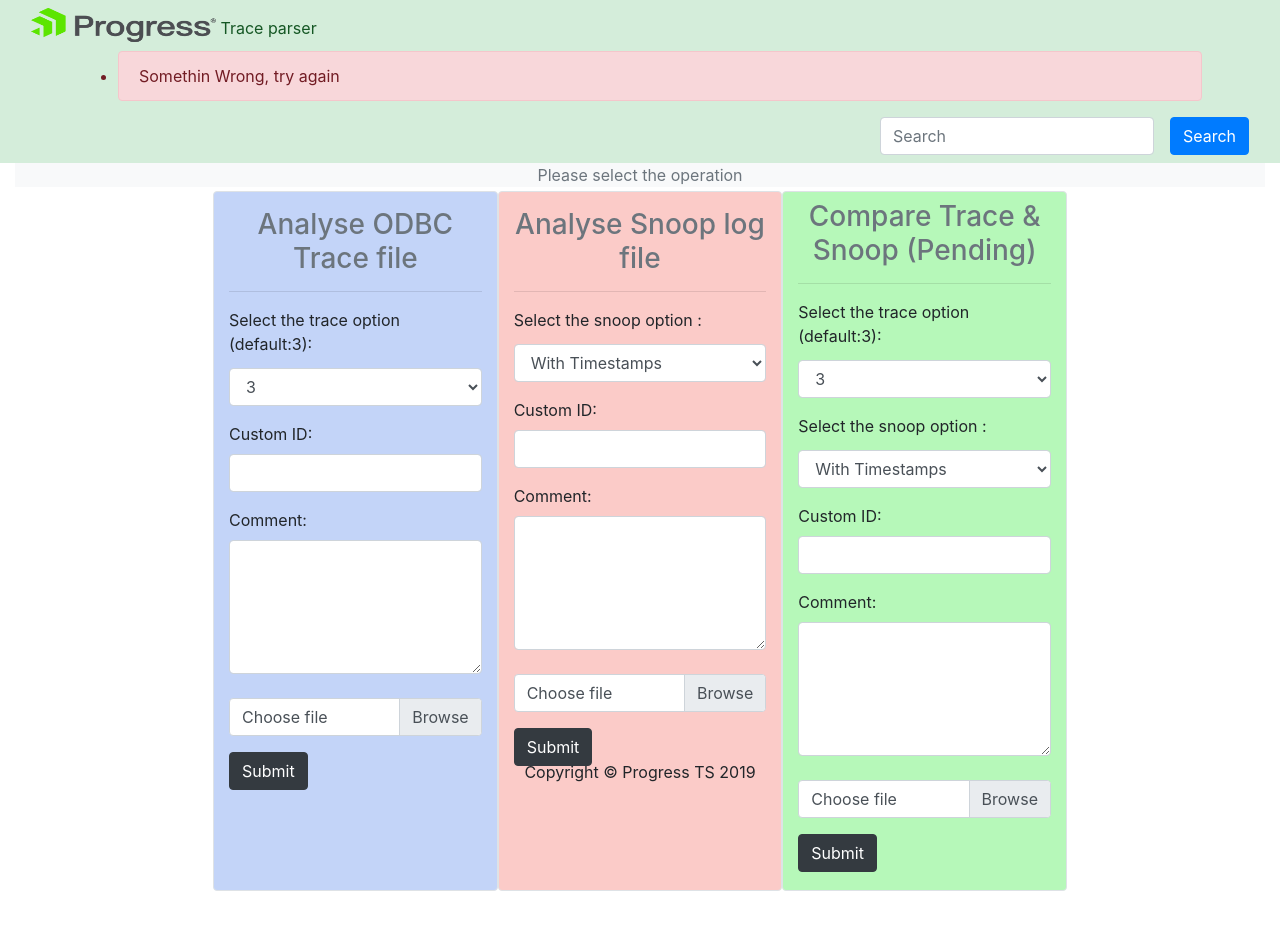
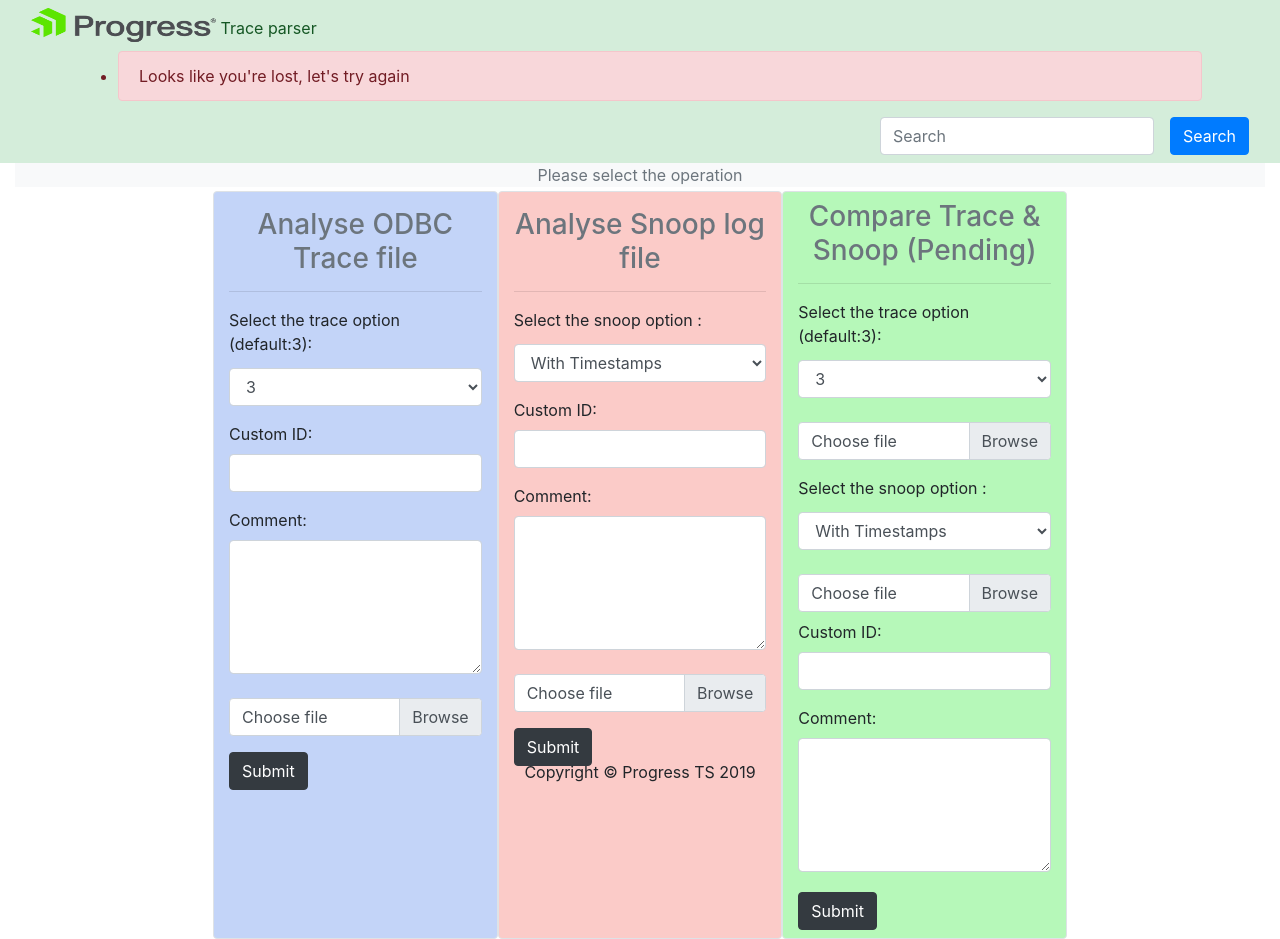
Before and after one commit to azzy5/Trace_Parse, a Flask app: page /trace_only in a window 1280 px wide. Before the commit the page ends 891 px from the top, so only its background shows below. Run offline with Flask 2, Linux system fonts and the light colour scheme; some libraries are stand-ins or nearby versions.

Commit message:
Mapped upload with parsing, Yaaay!!!!

```diff
--- a/app.py
+++ b/app.py
@@ -1,5 +1,8 @@
+from werkzeug.utils import secure_filename
 import flask as Flask
 from flask import flash
+from helpers import Trace_Parser_OP1
+from helpers import Trace_Parser_OP3
 
 
 try:
@@ -32,15 +35,13 @@ try:
 except ImportError:
     print(' urllib : library not found.  ')
 
+ALLOWED_EXTENSIONS = {'log', 'out', 'pkt'}
+
 sys.path.append('./helpers')
-from utils import *
-from helpers.FormsCheck import TraceInputs
-from werkzeug.utils import secure_filename
-
 app = Flask(__name__)
 app.secret_key = 'Let it be a secrete'
-FILE_EXT = ['log','out','pkt']
-
+error_class = 'alert alert-danger'
+success_class = 'alert alert-primary'
 
 '''
 API Routes :
@@ -62,30 +63,6 @@ API Routes :
     - Log the log into MongoDB
     <-- Json equelent of log file
 
-Tracker : https://trello.com/b/gVSNGEOf/trace-parser
-'''
-
-@app.route("/", methods=['GET', 'POST'])
-def index():
-    return render_template('index.html')
-
-
-@app.route("/show_trace_logs", methods=['GET', 'POST'])
-def show_trace_logs():
-    try:
-        file = open('./helpers/sample_1.json','r')
-        data = json.load(file)
-        file.close()
-    except FileNotFoundError:
-        print("the file not found, exiting...")
-        data= []
-    return render_template('traceview.html', data=data)
-
-'''
-1. Save the file
-2. Pass the location of file to OP1 and catch the output
-3. Pass the output to tarceview
-
 Record Example:
 {
 "_id": id
@@ -98,55 +75,113 @@ Record Example:
 "t_duraion" : totol_durations
 "s_time" : start_time
 "e_time" : end_time
+"md5" : file_md5
 "data" : [...]
 }
+
+Tracker : https://trello.com/b/gVSNGEOf/trace-parser
 '''
 
-@app.route("/show_snoop_logs", methods=['GET', 'POST'])
+
+@app.route("/", methods=['GET', 'POST'])
+def index():
+    return render_template('index.html')
+
+
+@app.route("/show_trace_logs", methods=['GET', 'POST'])
+def show_trace_logs():
+    try:
+        file = open('./helpers/sample_1.json', 'r')
+        data = json.load(file)
+        file.close()
+    except FileNotFoundError:
+        print("the file not found, exiting...")
+        data = []
+    return render_template('traceview.html', data=data)
+
+
+'''
+0. Check if the file exists
+1. Save the file
+2. Pass the location of file to OP1 and catch the output
+3. Pass the output to tarceview
+4. log the JSON to DB by creating a record with a qunique ID
+5. Delete the uploaded file
+
+'''
+@app.route("/snoop_only", methods=['GET', 'POST'])
 def show_snoop_logs():
-    if request.method == 'POST':
-        f = request.files['snoop_file']
-        fname  = secure_filename(f.name)
-        dirname = os.getcwd()
-        print(dirname)
-        if fname == '':
-            flash("Are you sure that's correct file?",error_class)
+    if request.method == 'GET':
+        flash('Looks like you\'re lost, let\'s try again', error_class)
+        return render_template("index.html")
+    if 'snoop_file' not in request.files or request.files['snoop_file'].name == '':
+        flash('Invalid file to be uploaded..', error_class)
+        return render_template("index.html")
+    else:
+        file = request.files['snoop_file']
+        if file and allowed_file(file.filename):
+            try:
+                fname = secure_filename(file.name)
+                file.save(fname)
+                flash("File Saved", success_class)
+                return render_template("index.html")
+            except expression:
+                flash("Are you sure that's correct file?", error_class)
+                return render_template("index.html")
+        else:
+            flash("Are you sure that's correct file?", error_class)
             return render_template("index.html")
-        else:
-            try:
-                f.save('temp/',f.filename)
-            except expression as identifier:
-                flash("Are you sure that's correct file?",error_class)
-                return render_template("index.html")
-            finally:
-                flash("File Saved",success_class)
-                return render_template("index.html")
-    else:
-        flash("Somethin Wrong, try again",error_class)
+
+# Trace
+@app.route("/trace_only", methods=['GET', 'POST'])
+def trace_only():
+    if request.method == 'GET':
+        flash('Looks like you\'re lost, let\'s try again', error_class)
         return render_template("index.html")
 
+    if 'trace_file' not in request.files or request.files['trace_file'].name == '':
+        flash('Invalid file to be uploaded..', error_class)
+        return render_template("index.html")
+    else:
+        file = request.files['trace_file']
+        trace_option = request.form['trace_option2']
+        print(trace_option)
+        if file and allowed_file(file.filename):
+            try:
+                fname = secure_filename(file.filename)
+                file.save(fname)
+            except expression:
+                flash("Something went wrong", error_class)
+                return render_template("index.html")
+            if execute(fname, trace_option):
+                try:
+                    file = open('./helpers/'+fname+'.json', 'r')
+                    data = json.load(file)
+                    file.close()
+                    return render_template('traceview.html', data=data)
+                except FileNotFoundError:
+                    print("the file not found, exiting...")
+                    data = []
+                    flash("Something went wrong while parsing the log...", error_class)
+                    return render_template('traceview.html', data=data)
+            else:
+                flash("Something went wrong while parsing the log...", error_class)
+                data = []
+                return render_template('traceview.html', data=data)
+        else:
+            flash("Are you sure that's correct file?", error_class)
+            return render_template("index.html")
 
-@app.route("/trace_only", methods=['GET', 'POST'])
-def trace_only():
-    if request.method == 'POST':
-        f = request.files['trace_file']
-        fname = f.filename
-        if fname == '':
-            flash("Are you sure that's correct file?",error_class)
-            return render_template("index.html")
-        else:
-            try:
-                f.save(secure_filename(fname))
-            except expression as identifier:
-                flash("Are you sure that's correct file?",error_class)
-                return render_template("index.html")
-            finally:
-                flash("File Saved",success_class)
-                return render_template("index.html")
-    else:
-        flash("Somethin Wrong, try again",error_class)
-        return render_template("index.html")
 
+def allowed_file(filename):
+    return '.' in filename and \
+           filename.rsplit('.', 1)[1].lower() in ALLOWED_EXTENSIONS
+
+def execute(fname, trace_option):
+    if trace_option=='3':
+        return Trace_Parser_OP3.execution(fname)
+    if trace_option=='1':
+        return Trace_Parser_OP1.execution(fname)
 
 if __name__ == '__main__':
     app.run(debug=True)
--- a/helpers/Trace_Parser_OP1.py
+++ b/helpers/Trace_Parser_OP1.py
@@ -168,33 +168,31 @@ def validate(lines):
 
 
 
-def execution():
+def execution(file_name):
     global_json = {}
-    lines = read_file("./helpers/TraceOption=1.out")
+    lines = read_file(file_name)
     print_statistics(lines)
-    json = parse_lines(lines)
+    data_json = parse_lines(lines)
     print("opening the file ....")
-    file = open('./helpers/sample_1.json', 'w')
+    file = open('./helpers/'+file_name+'.json', 'w')
     print("Writing data to file  ....")
-    file.write(json)
+    file.write(data_json)
     file.close()
     print("Completed  ....")
     return True
 
-
+'''
 if __name__ == '__main__':
     execution()
 
-''' To print all lines
+ To print all lines
     index = 0
     value_at = 0
     while index < len(lines):
         line = process_line(lines[index])
         print(str(index) + str(line))
         index = index + 1
-'''
 
-'''
     line = process_line(lines[141])
     print(line)
     count = 0
--- a/helpers/Trace_Parser_OP3.py
+++ b/helpers/Trace_Parser_OP3.py
@@ -187,17 +187,23 @@ def parse_lines(lines):
         index = index + 1
     return json.dumps(global_json)
 
-def execute():
+def execution(file_name):
     global_json = {}
-    lines = read_file("./helpers/TraceOption=3.out")
+    lines = read_file(file_name)
     print_statistics(lines)
-    json = parse_lines(lines)
+    data_json = parse_lines(lines)
     print("opening the file ....")
-    file = open('./helpers/sample_3.json', 'w')
+    file = open('./helpers/'+file_name+'.json', 'w')
     print("Writing data to file  ....")
-    file.write(json)
+    file.write(data_json)
     file.close()
     print("Completed  ....")
+    if len(data_json) < 3:
+        print("less than one"+ str(len(data_json)))
+        return False
+    else:
+        print("More than one"+ str(len(data_json)))
+        return True
 
 '''
 
@@ -210,10 +216,12 @@ def execute():
 
 '''
 
+
+'''
+
 if __name__ == '__main__':
     execute()
 
-'''
     json = parse_lines(lines)
     print(json)
     index = 0
--- a/templates/index.html
+++ b/templates/index.html
@@ -33,7 +33,7 @@
       <div class="col-sm-4 border rounded" style="background-color:rgba(243, 113, 104, 0.363);">
         <h3 class="text-center mt-3 text-secondary"> Analyse Snoop log file</h1>
         <hr size="30">
-        <form action="/show_snoop_logs" method="POST" name ="snoop_only" enctype="multipart/form-data">
+        <form action="/snoop_only" method="POST" name ="snoop_only" enctype="multipart/form-data">
           <div class="form-group mt-3">
             <label class="strong" for="sel1">Select the snoop option :</label>
             <select class="form-control mt-1" name="snoop_option">
@@ -61,7 +61,7 @@
       <div class="col-sm-4 border rounded" style="background-color:rgba(115, 241, 122, 0.521);">
         <h3 class="text-center mt-2 text-secondary "> Compare Trace & Snoop (Pending) </h1>
           <hr size="30">
-          <form action="/snoop_only" method="POST" name ="snoop_only" enctype="multipart/form-data">
+          <form action="/snoop_trace" method="POST" name ="snoop_trace" enctype="multipart/form-data">
             <div class="form-group mt-3">
               <label class="strong" for="sel1">Select the trace option (default:3):</label>
               <select class="form-control mt-1" name="trace_option2">
@@ -69,12 +69,20 @@
                 <option>1</option>
               </select>
             </div>
+            <div class="custom-file mt-2">
+              <input type="file" class="custom-file-input" name="trace_file">
+              <label class="custom-file-label" for="customFile">Choose file</label>
+            </div>
             <div class="form-group mt-3">
               <label class="strong" for="sel1">Select the snoop option :</label>
               <select class="form-control mt-1" name="snoop_option">
                 <option>With Timestamps</option>
                 <option>Without Timestamps</option>
               </select>
+            </div>
+            <div class="custom-file mt-2">
+              <input type="file" class="custom-file-input" name="snoop_file">
+              <label class="custom-file-label" for="customFile">Choose file</label>
             </div>
             <div class="form-group mt-2">
               <label for="usr">Custom ID:</label>
@@ -84,11 +92,7 @@
               <label for="comment">Comment:</label>
               <textarea class="form-control" rows="5" id="comment" name="comment"></textarea>
             </div>
-            <div class="custom-file mt-2">
-              <input type="file" class="custom-file-input" name="snoop_file">
-              <label class="custom-file-label" for="customFile">Choose file</label>
-            </div>
-            <button type="submit" class="btn btn-dark mt-3 bg-secondery">Submit</button>
+            <button type="submit" class="btn btn-dark mt-1 mb-2 bg-secondery">Submit</button>
           </form>
       </div>
     </div>
--- a/templates/traceview.html
+++ b/templates/traceview.html
@@ -1,4 +1,4 @@
-{% extends 'layout.html' %}
+`{% extends 'layout.html' %}
 {% block body %}
 <div class="container-fluid mt-2">
     <div class="container-fluid d-flex justify-content-center">
```
Also changed, not shown: helpers/TraceOption3.out.json (added, +1 -0 lines), helpers/pymongo_crud.py (added), 2 other files.
